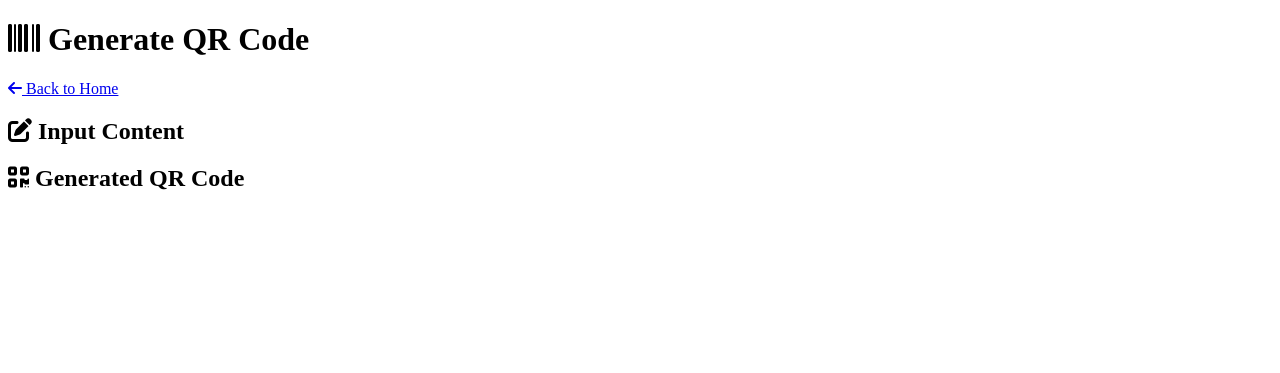
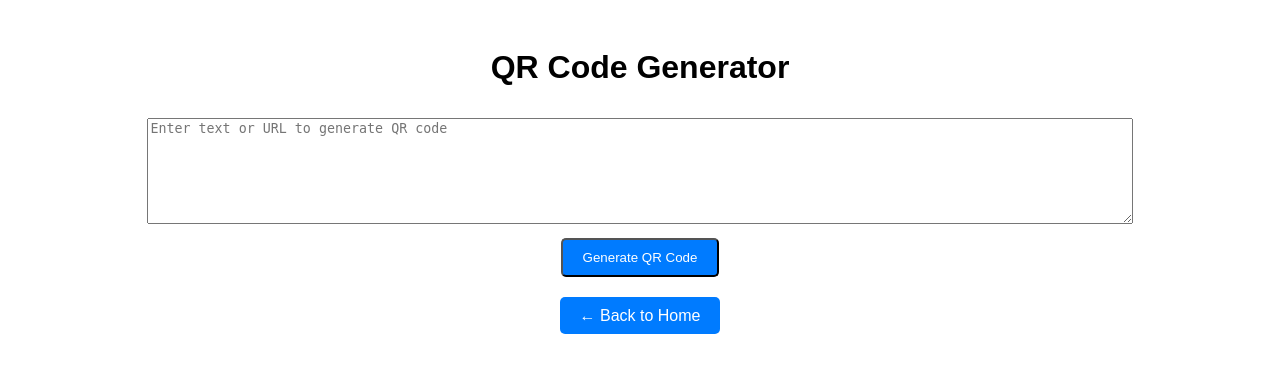
Before and after one commit to Armaangarg04/QRScanner, a Flask app: template templates/templates:generator.html in a window 1280 px wide. Shown: the top 373 px of the page. Run offline with Flask 3, Linux system fonts and the light colour scheme; the template is opened without the code that fills it, so the values that code supplies are empty; some libraries are stand-ins or nearby versions.

Commit message:
Update templates:generator.html

```diff
--- a/templates/templates:generator.html
+++ b/templates/templates:generator.html
@@ -1,41 +1,49 @@
 <!DOCTYPE html>
-<html lang="en">
+<html>
 <head>
-    <meta charset="UTF-8">
-    <meta name="viewport" content="width=device-width, initial-scale=1.0">
-    <title>Generate QR Code | QR Security Scanner</title>
-    <link rel="stylesheet" href="/static/style.css">
-    <link rel="stylesheet" href="https://cdnjs.cloudflare.com/ajax/libs/font-awesome/6.4.0/css/all.min.css">
-    <script src="https://cdn.jsdelivr.net/npm/qrcode@1.5.3/build/qrcode.min.js"></script>
+    <title>QR Generator</title>
+    <style>
+        body { font-family: Arial; padding: 20px; text-align: center; }
+        .btn { padding: 10px 20px; background: #007bff; color: white; text-decoration: none; border-radius: 5px; }
+        textarea { width: 80%; height: 100px; margin: 10px 0; }
+    </style>
 </head>
 <body>
-    <div class="container">
-        <header>
-            <h1><i class="fas fa-barcode"></i> Generate QR Code</h1>
-            <a href="/" class="back-link"><i class="fas fa-arrow-left"></i> Back to Home</a>
-        </header>
+    <h1>QR Code Generator</h1>
 
-        <div class="generator-container">
-            <!-- Generator content (use the full version from earlier) -->
-            <div class="generator-left">
-                <h2><i class="fas fa-edit"></i> Input Content</h2>
-                <div class="input-section">
-                    <!-- Tab buttons and forms -->
-                </div>
-            </div>
-
-            <div class="generator-right">
-                <h2><i class="fas fa-qrcode"></i> Generated QR Code</h2>
-                <div id="qr-preview" class="qr-preview">
-                    <!-- QR will appear here -->
-                </div>
-            </div>
-        </div>
+    <div>
+        <textarea id="qr-text" placeholder="Enter text or URL to generate QR code"></textarea>
+        <br>
+        <button onclick="generateQR()" class="btn">Generate QR Code</button>
     </div>
 
-    <script src="/static/script.js"></script>
+    <div id="qr-result" style="margin-top: 20px;"></div>
+
+    <p style="margin-top: 30px;"><a href="/" class="btn">← Back to Home</a></p>
+
     <script>
-        // Generator JavaScript (use full version from earlier)
+        async function generateQR() {
+            const text = document.getElementById('qr-text').value;
+            if (!text) {
+                alert('Please enter some text');
+                return;
+            }
+
+            const response = await fetch('/api/generate-qr', {
+                method: 'POST',
+                headers: {'Content-Type': 'application/json'},
+                body: JSON.stringify({text: text})
+            });
+
+            const data = await response.json();
+            if (data.success) {
+                document.getElementById('qr-result').innerHTML = `
+                    <h3>Your QR Code:</h3>
+                    <img src="${data.qr_code}" style="max-width: 200px;">
+                    <p><small>Right-click to save image</small></p>
+                `;
+            }
+        }
     </script>
 </body>
 </html>
```
